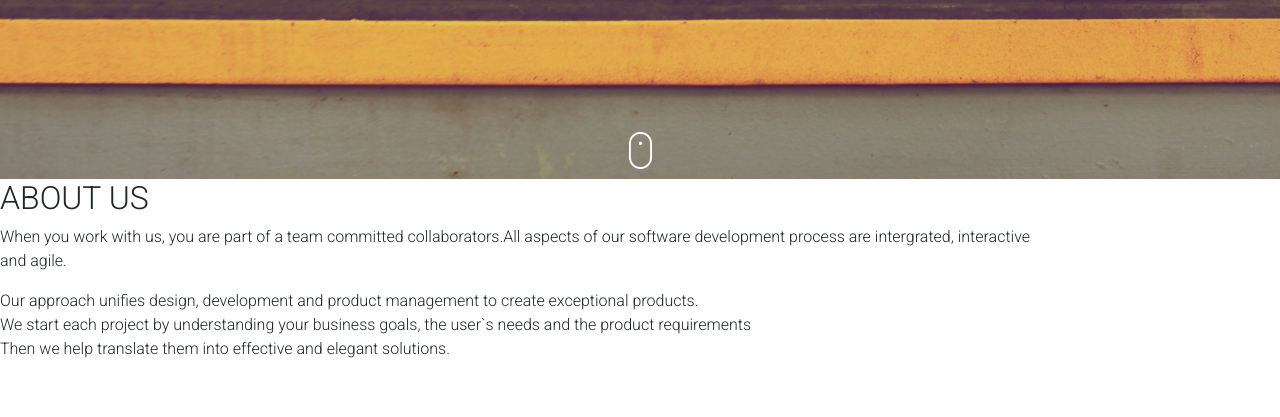
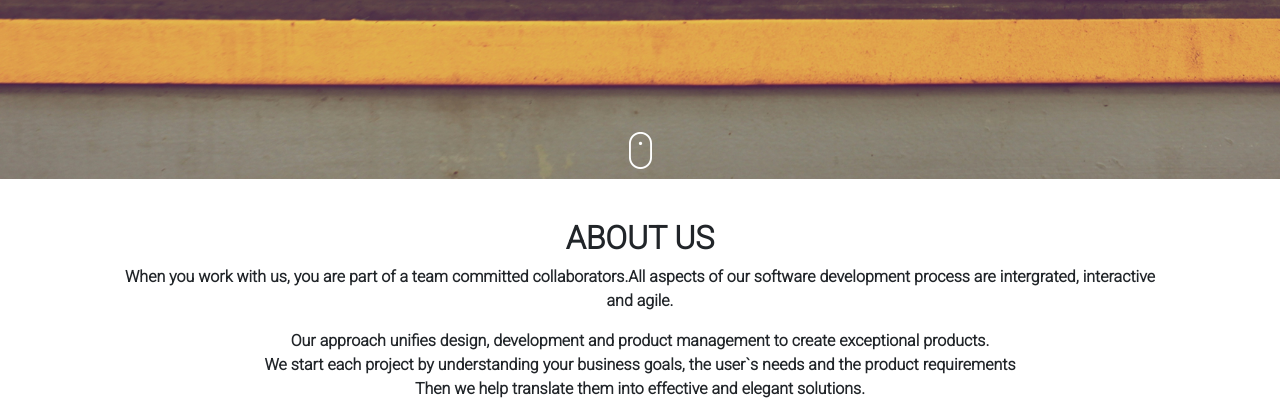
Before and after one commit to Venus-Kavunza/Delani-Studio, a plain HTML site: page index.html in a window 1280 px wide. Shown: the part 621-1038 px from the top of the page. Before the commit the page ends 998 px from the top, so only its background shows below. Drawn offline with nearby package versions, Linux system fonts and the light colour scheme; a web font is replaced by a local one.

Commit message:
Add style to about us

```diff
--- a/css/style.css
+++ b/css/style.css
@@ -28,3 +28,17 @@
 .mouseimage {
     padding-top: 170px;
 }
+/*About us*/
+.aboutus {
+    text-align: center;
+    padding-top: 40px;
+}
+.about {
+    font-weight: bolder;
+}
+.text {
+    font-weight: bolder;
+}
+#text {
+    font-weight: bold;
+}
```
